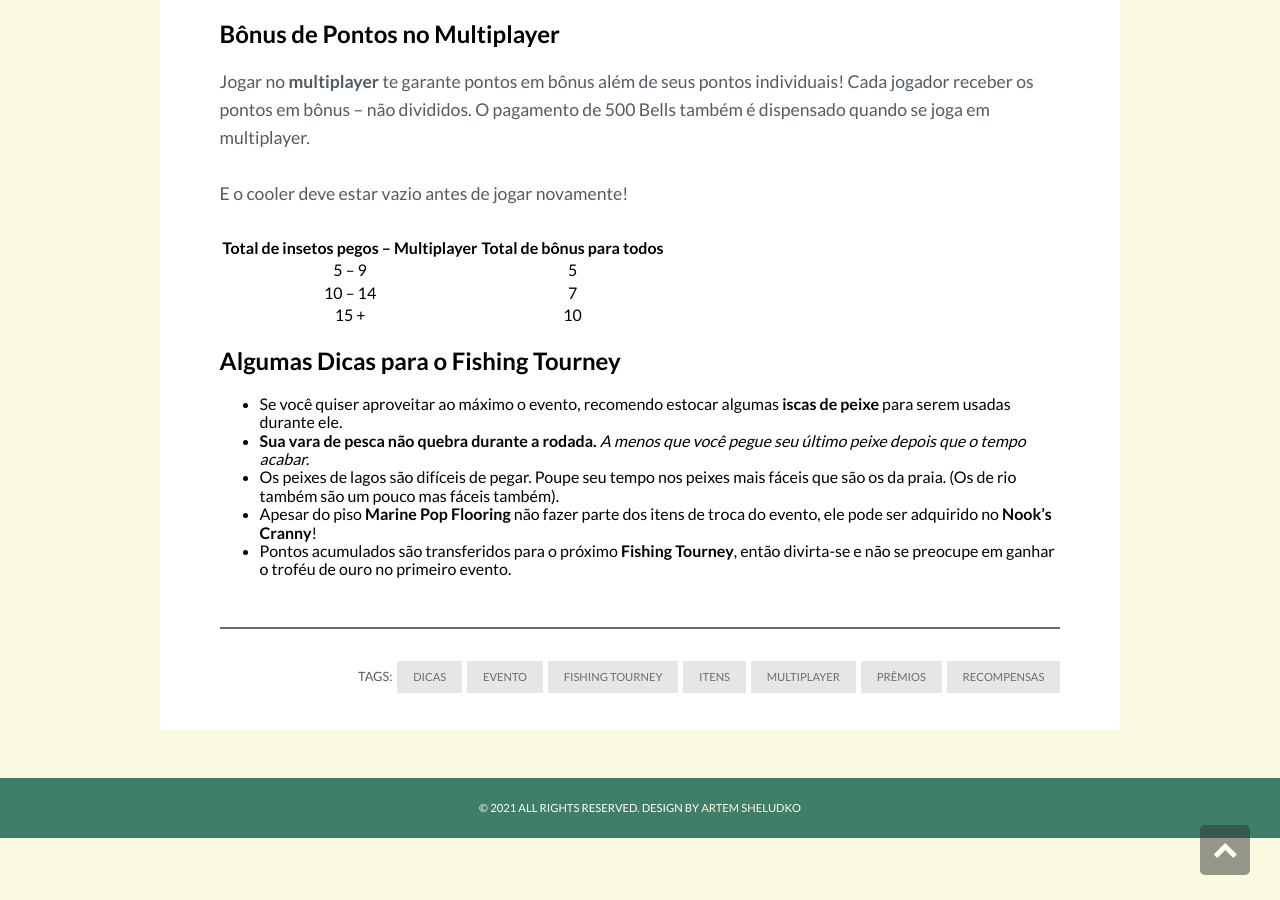
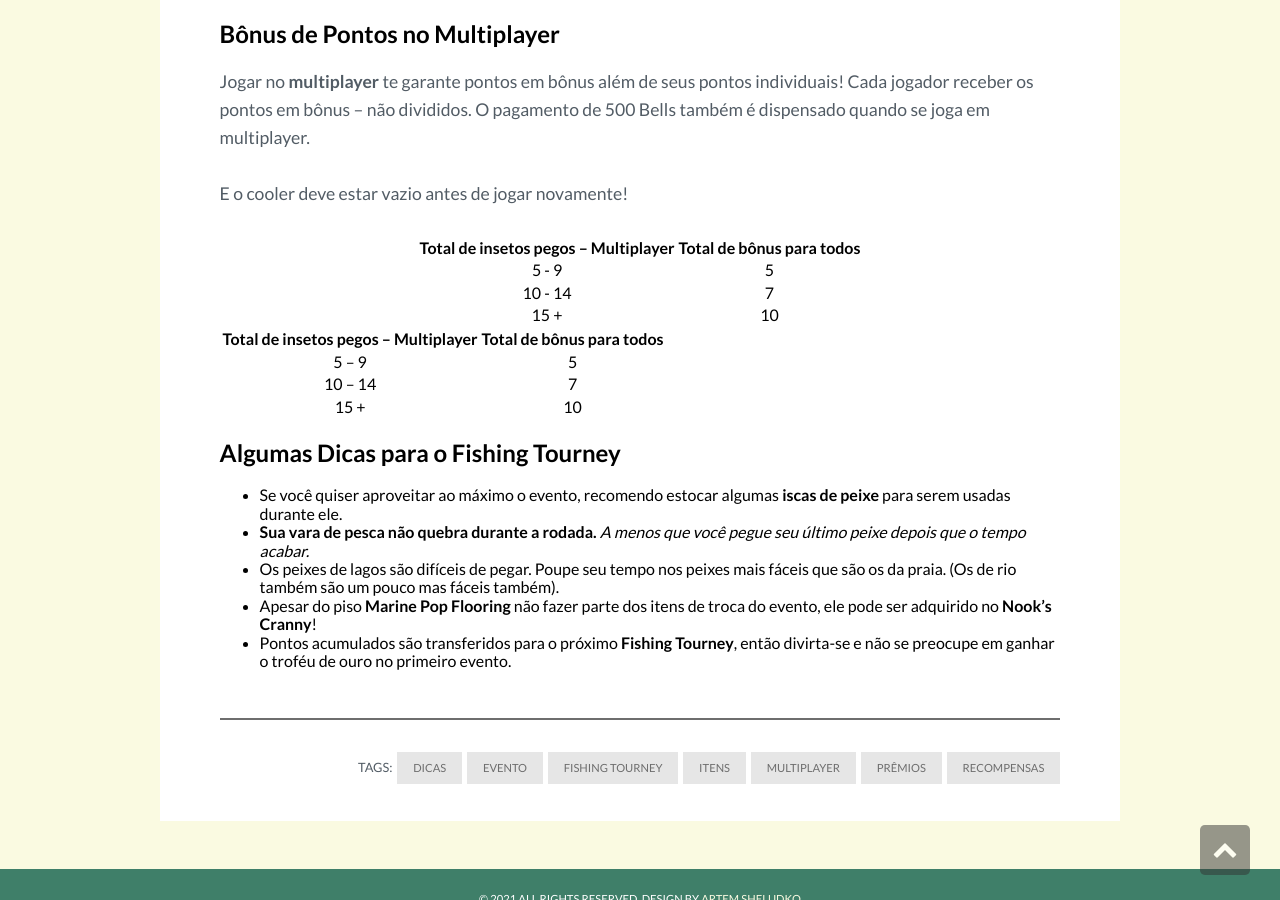
Before and after one commit to alexbarlim/ACNH, a Jekyll site: the page built from _posts/2020-12-24-fishing-tourney.md, in a window 1280 px wide and 900 px high, scrolled down 2779 px. Built offline with Jekyll 4.4.1, drawn with Linux system fonts in a browser that asks for light colours.

Commit message:
Update 2020-12-24-fishing-tourney.md

```diff
--- a/_posts/2020-12-24-fishing-tourney.md
+++ b/_posts/2020-12-24-fishing-tourney.md
@@ -35,7 +35,6 @@ C.J. também vai comprar todos os peixes que você pescou durante o torneio, al
 
 Para ganhar mais pontos extras de bônus você pode jogar em **multiplayer**. Jogar em grupo dará mais pontos extras.
 
-
 <center>
 <table>
 <thead>
@@ -54,6 +53,7 @@ Para ganhar mais pontos extras de bônus você pode jogar em **multiplayer**. Jo
 </tbody>
 </table>
 </center>
+
 
 Você **ganhará troféus** baseado na quantidade cumulativa de pontos que você ganhou. No dia seguinte ele será enviado para você.
 
@@ -164,6 +164,41 @@ Jogar no **multiplayer** te garante pontos em bônus além de seus pontos indivi
 
 E o cooler deve estar vazio antes de jogar novamente!
 
+
+
+<center>
+<table>
+<thead>
+  <tr>
+    <th><center><b>Total de insetos pegos – Multiplayer</b></center></th>
+    <th><center><b>Total de bônus para todos</b></center></th>
+  </tr>
+</thead>
+<tbody>
+  <tr>
+    <td><center>5 - 9</center></td>
+    <td><center>5</center></td>
+  </tr>
+</tbody>
+<tbody>
+  <tr>
+    <td><center>10 - 14</center></td>
+    <td><center>7</center></td>
+  </tr>
+</tbody>
+<tbody>
+  <tr>
+    <td><center>15 +</center></td>
+    <td><center>10</center></td>
+  </tr>
+</tbody>
+</table>
+</center>
+
+
+
+
+
 | Total de insetos pegos – Multiplayer | Total de bônus para todos |
 | :----------------------------------: | :-----------------------: |
 |                5 – 9                 |             5             |
```
